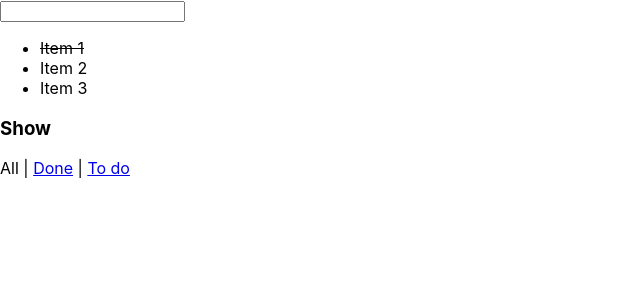
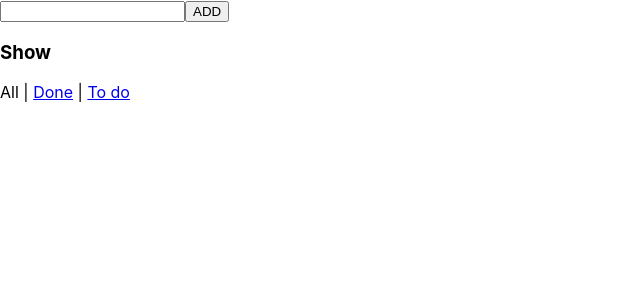
Before and after one commit to ricardo93borges/todolist, a React (Create React App) app: page / in a window 1280 px wide. Shown: the top 300 px of the page, without its empty margins (0-640 px from the left). Built offline with nearby package versions, Linux system fonts and the light colour scheme.

Commit message:
Implemented add todo and list todos

```diff
--- a/package.json
+++ b/package.json
@@ -5,7 +5,10 @@
   "dependencies": {
     "react": "^16.7.0",
     "react-dom": "^16.7.0",
-    "react-scripts": "2.1.3"
+    "react-redux": "^6.0.0",
+    "react-scripts": "2.1.3",
+    "redux": "^4.0.1",
+    "uuid": "^3.3.2"
   },
   "scripts": {
     "start": "react-scripts start",
--- a/src/App.js
+++ b/src/App.js
@@ -1,16 +1,25 @@
 import React, { Component } from 'react';
+import { connect } from 'react-redux'
 import './App.css';
+import { addTodo } from './reducers/todos/action-creators';
 
 class App extends Component {
   render() {
     return (
       <div>
-        <input type='text' />
+        <form onSubmit={this.props.handleAddTodo} >
+          <input type='text' name='todo' />
+          <button type='submit'>ADD</button>
+        </form>
 
         <ul>
-          <li style={{textDecoration:'line-through'}}>Item 1</li>
-          <li>Item 2</li>
-          <li>Item 3</li>
+          {this.props.todos.map( (todo) => (
+            <li
+              key={todo.id}
+              style={{textDecoration:todo.completed ? 'line-through' : 'none'}}>
+              {todo.text}
+            </li>
+          ))}
         </ul>
 
         <div>
@@ -23,4 +32,15 @@ class App extends Component {
   }
 }
 
-export default App;
+const mapStateToProps = (state) => ({
+  todos: state
+})
+
+const mapDispatchToProps = (dispatch) => ({
+  handleAddTodo: (e) => {
+    e.preventDefault()
+    dispatch(addTodo(e.target.todo.value))
+  }
+})
+
+export default connect(mapStateToProps, mapDispatchToProps)(App);
--- a/src/index.js
+++ b/src/index.js
@@ -1,10 +1,19 @@
 import React from 'react';
 import ReactDOM from 'react-dom';
 import './index.css';
+import * as serviceWorker from './serviceWorker';
+import { createStore } from 'redux'
+import { Provider } from 'react-redux'
+import reducer from './reducers/todos/index'
 import App from './App';
-import * as serviceWorker from './serviceWorker';
 
-ReactDOM.render(<App />, document.getElementById('root'));
+const store = createStore(reducer)
+
+ReactDOM.render(
+    <Provider store={store}>
+        <App />
+    </Provider>,
+    document.getElementById('root'));
 
 // If you want your app to work offline and load faster, you can change
 // unregister() to register() below. Note this comes with some pitfalls.
--- /dev/null
+++ b/src/reducers/todos/action-creators.js
@@ -0,0 +1,7 @@
+import { ADD_TODO } from "./actions";
+import v4 from 'uuid'
+
+export const addTodo = (text) => ({
+    type: ADD_TODO,
+    payload: {id:v4(), text}
+})
```
Also changed, not shown: 1 other file (tests, documents, lock files or other folders).
